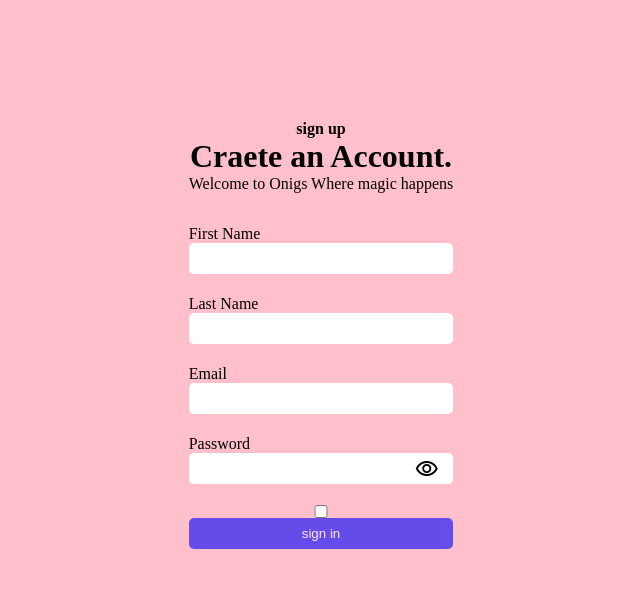
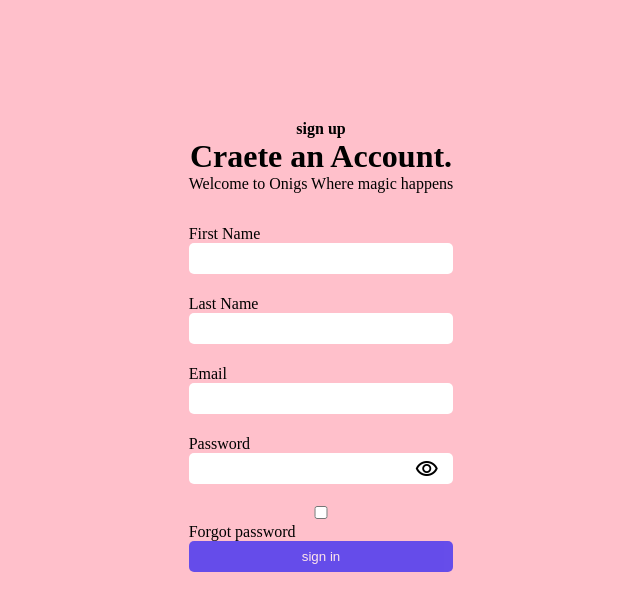
Before and after one commit to Tamarapreye-M/sign-up_form, a React (Vite) app: page / in a window 1280 px wide. Shown: the top 610 px of the page, without its empty margins (319-959 px from the left). Built offline with nearby package versions, Linux system fonts and the light colour scheme.

Commit message:
forgot password added

```diff
--- a/src/components/Form.jsx
+++ b/src/components/Form.jsx
@@ -71,8 +71,10 @@ const Form = (props) => {
 	return (
 		<form action="" className="form-container">
 			{allInput}
-			<input type="checkbox" name="" id="" />
-
+			<div className="check">
+				<input type="checkbox" name="" id="" />
+				<label htmlFor="forgot password">Forgot password</label>
+			</div>
 			<Button content="sign in" disabled={disabledBtn} />
 		</form>
 	);
```
